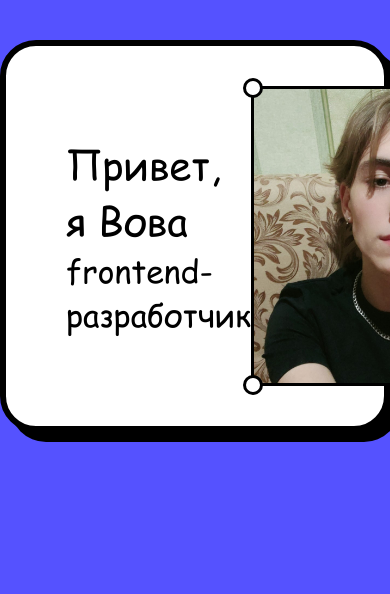
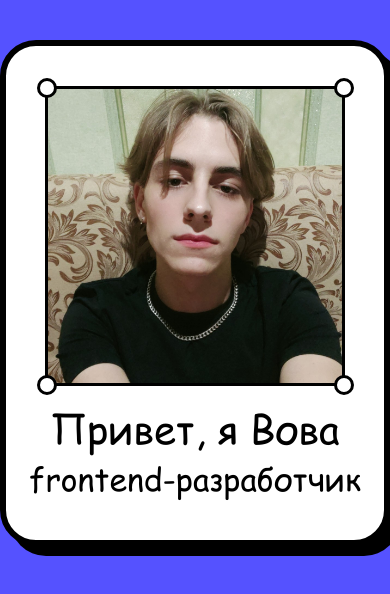
Before and after one commit to Suyukee/portfolio-website, a Next.js app: page / in a window 390 px wide. Shown: the top 594 px of the page. Built offline with nearby package versions, Linux system fonts and the light colour scheme.

Commit message:
Added adaptive design for hero section

```diff
--- a/src/app/globals.css
+++ b/src/app/globals.css
@@ -31,14 +31,14 @@ h2 {
 
 .main {
 	margin: 40px auto;
-	max-width: 900px;
+	max-width: 1080px;
 	display: flex;
 	flex-direction: column;
 	gap: 40px;
 }
 
 .section {
-	padding: 40px 60px;
+	padding: 40px 0;
 	background: #fff;
 	border: 6px solid #000;
 	border-radius: 36px;
--- a/src/styles/hero-section.module.css
+++ b/src/styles/hero-section.module.css
@@ -1,7 +1,8 @@
 .section__hero {
 	display: flex;
-	justify-content: space-between;
+	justify-content: center;
 	align-items: center;
+	gap: 150px;
 }
 
 .hero__info {
@@ -17,3 +18,19 @@
 .hero__avatar img {
 	border: 3px solid #000;
 }
+
+@media (max-width: 920px) {
+	.section__hero {
+		gap: 40px;
+	}
+}
+
+@media (max-width: 700px) {
+	.section__hero {
+		flex-direction: column-reverse;
+		gap: 14px;
+	}
+	.hero__info {
+		align-items: center;
+	}
+}
```
